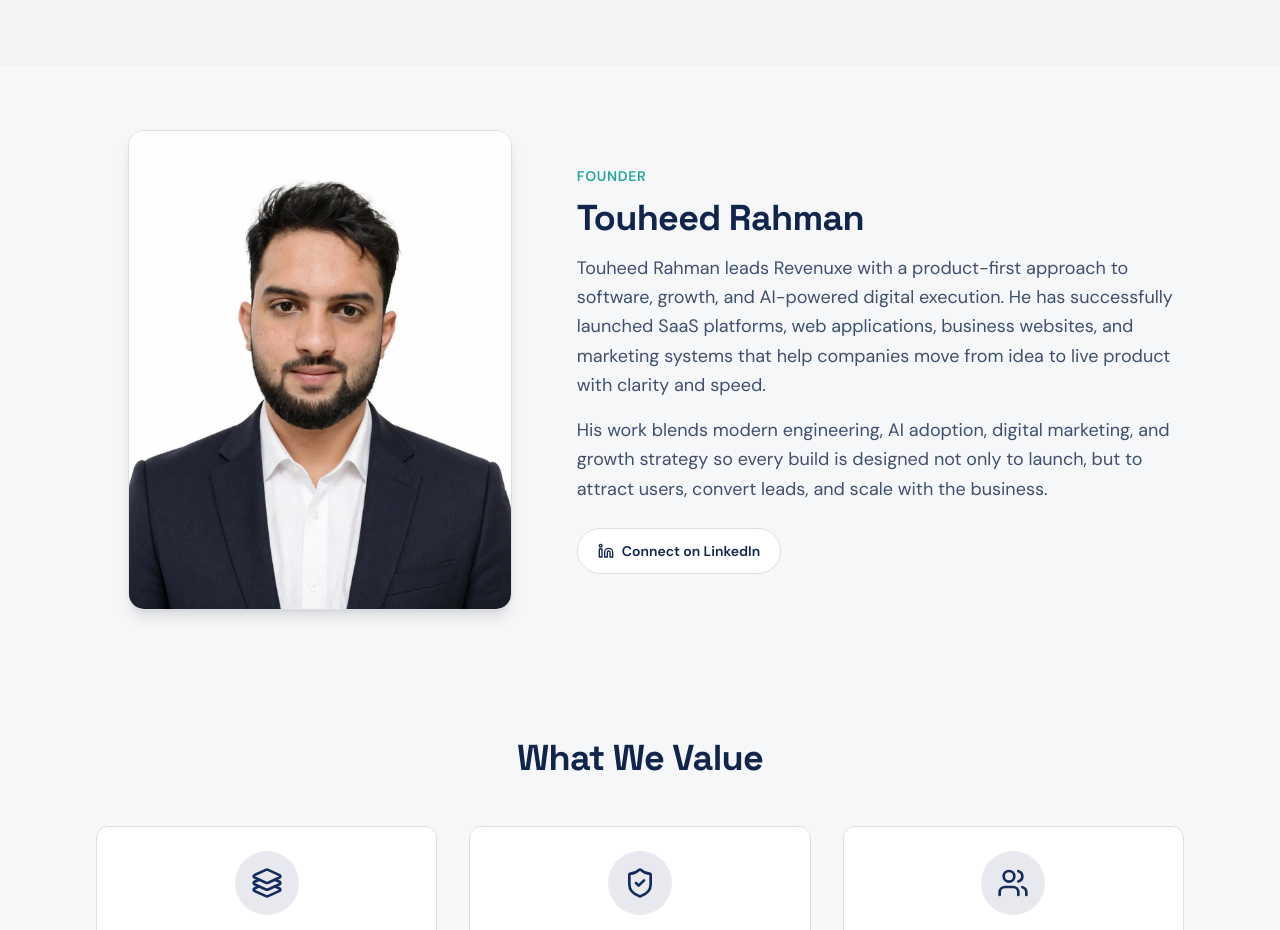
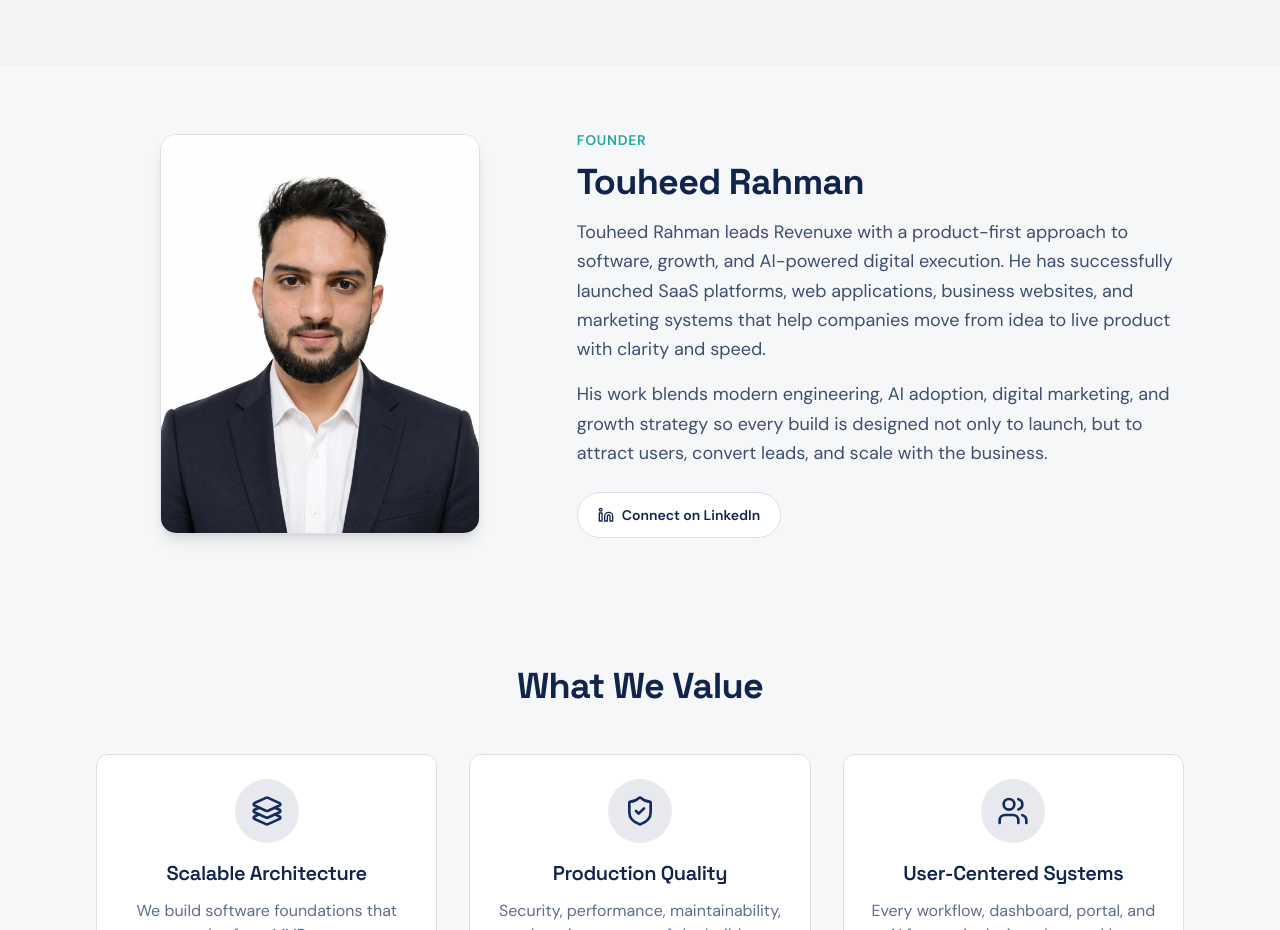
Before and after one commit to revenuxe/revenuxe-js, a Next.js app: page /about in a window 1280 px wide. Shown: the part 1240-2170 px from the top of the page. Built offline with nearby package versions, Linux system fonts and the light colour scheme.

Commit message:
Reduce founder image size

```diff
--- a/src/page-views/AboutUs.tsx
+++ b/src/page-views/AboutUs.tsx
@@ -47,7 +47,7 @@ const AboutUs = async () => {
       <section className="py-16 px-4 bg-background">
         <div className="container mx-auto max-w-6xl">
           <div className="grid gap-8 lg:grid-cols-[0.85fr_1.15fr] lg:items-center">
-            <div className="mx-auto w-full max-w-sm overflow-hidden rounded-2xl border border-border bg-card shadow-lg">
+            <div className="mx-auto w-full max-w-xs overflow-hidden rounded-2xl border border-border bg-card shadow-lg">
               <img
                 src="/touheed-rahman.webp"
                 alt="Touheed Rahman, Founder of Revenuxe"
```
